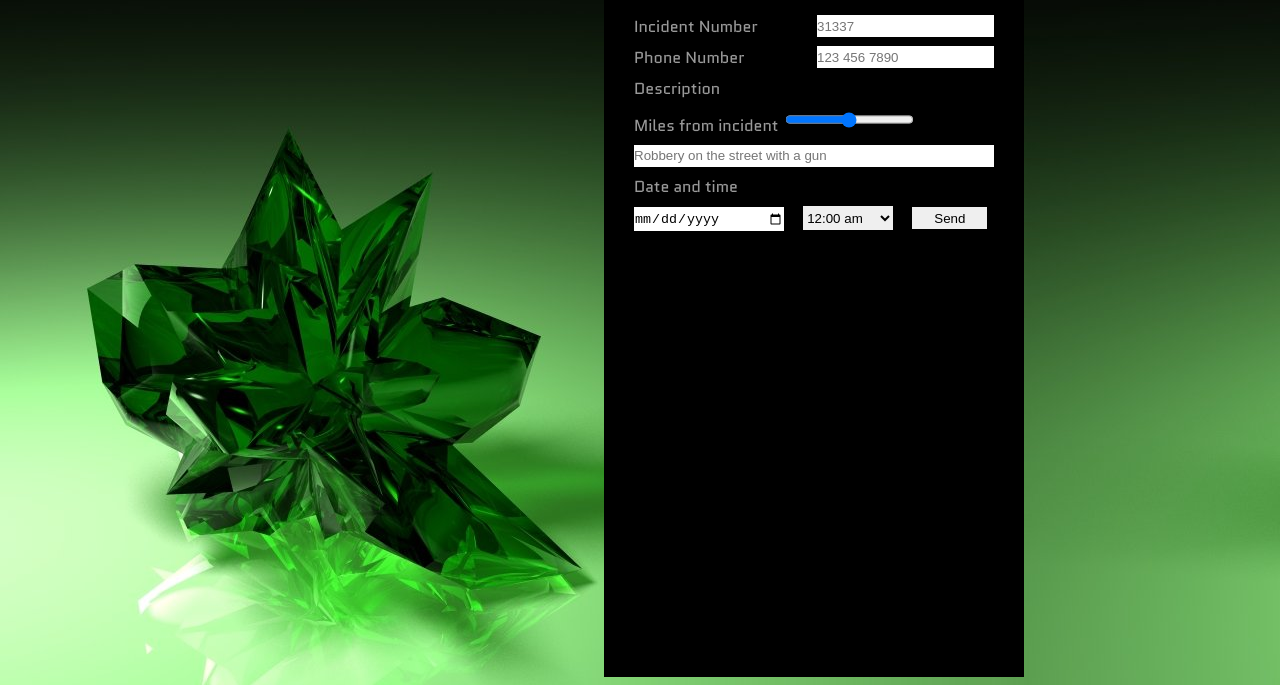
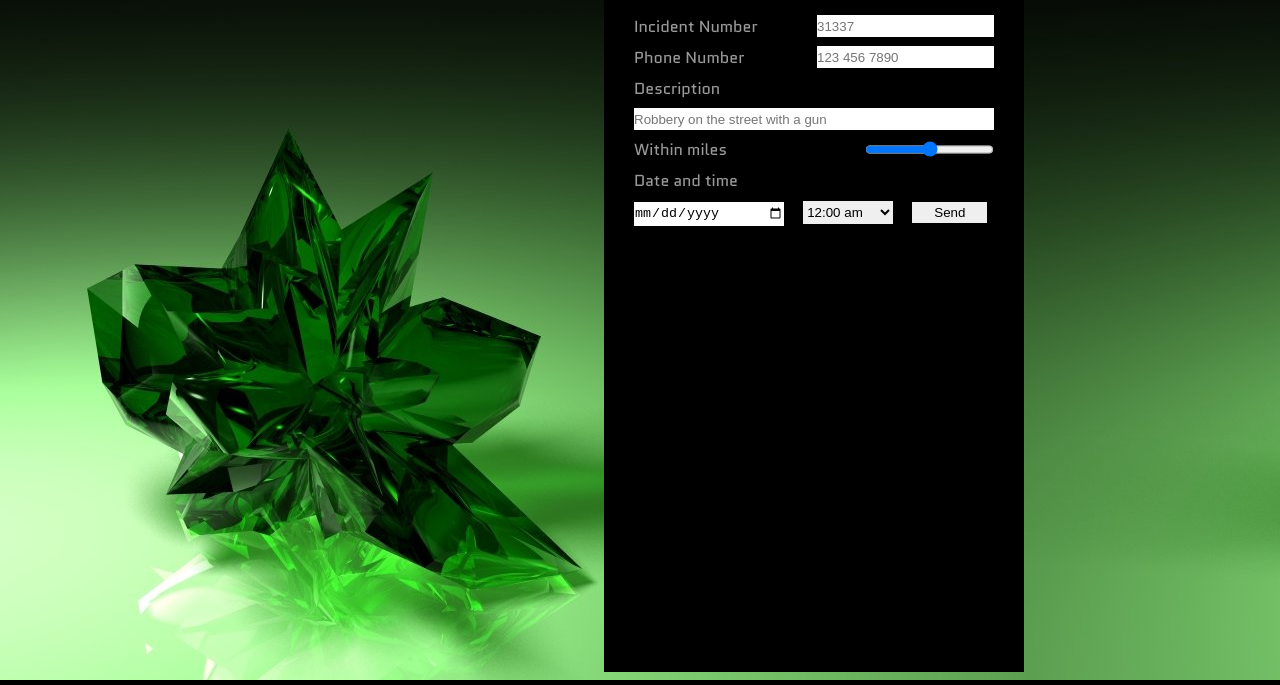
Before and after one commit to tlevine/kryptonite, a plain HTML site: page public/index.html in a window 1280 px wide. Shown: the part 178-863 px from the top of the page. Drawn offline with nearby package versions, Linux system fonts and the light colour scheme; some packages are replaced by stand-ins of ours; a script that the page names is missing.

Commit message:
make slider prettier

```diff
--- a/public/app.js
+++ b/public/app.js
@@ -130,6 +130,8 @@
 
     // Handle the click.
 	$('#search').submit(send)
+  }
 
-  }
+  $('label[for=radius] .radius').text($('input[name=radius]').val())
+  $('input[name=radius]').change(function() { $('label[for=radius] .radius').text($(this).val())})
 })()
--- a/public/index.html
+++ b/public/index.html
@@ -23,11 +23,11 @@
           <label for="description">Description</label>
         </div>
         <div class="row">
-          <label for="radius">Miles from incident</label>
-          <input name="radius" type="range" min="1" max="10" step="0.5" />
+          <input placeholder="Robbery on the street with a gun" type="text" name="description" />
         </div>
         <div class="row">
-          <input placeholder="Robbery on the street with a gun" type="text" name="description" />
+          <label for="radius">Within <strong class="radius"></strong> miles</label>
+          <input name="radius" type="range" min="1" max="10" step="0.5" />
         </div>
         <div class="row">
           <label for="date">Date</label> and <label for="hour">time</label>
--- a/public/style.css
+++ b/public/style.css
@@ -31,6 +31,6 @@ input[name=description] { width: 100%; }
 input[name=date] { width: 150px; margin-left: 0; margin-right: 15px; }
 select[name=hour] { width: 90px; margin-left: 0; margin-right: 15px; }
 input[name=submit] { width: 75px; }
-input[name=incidentNumber], input[name=phoneNumber] { float: right; margin-right: 0; }
+input[name=incidentNumber], input[name=phoneNumber], input[name=radius] { float: right; margin-right: 0; }
 input, select { padding-top: 0.25em; padding-bottom: 0.25em; }
 * { border-radius: 0; }
```
